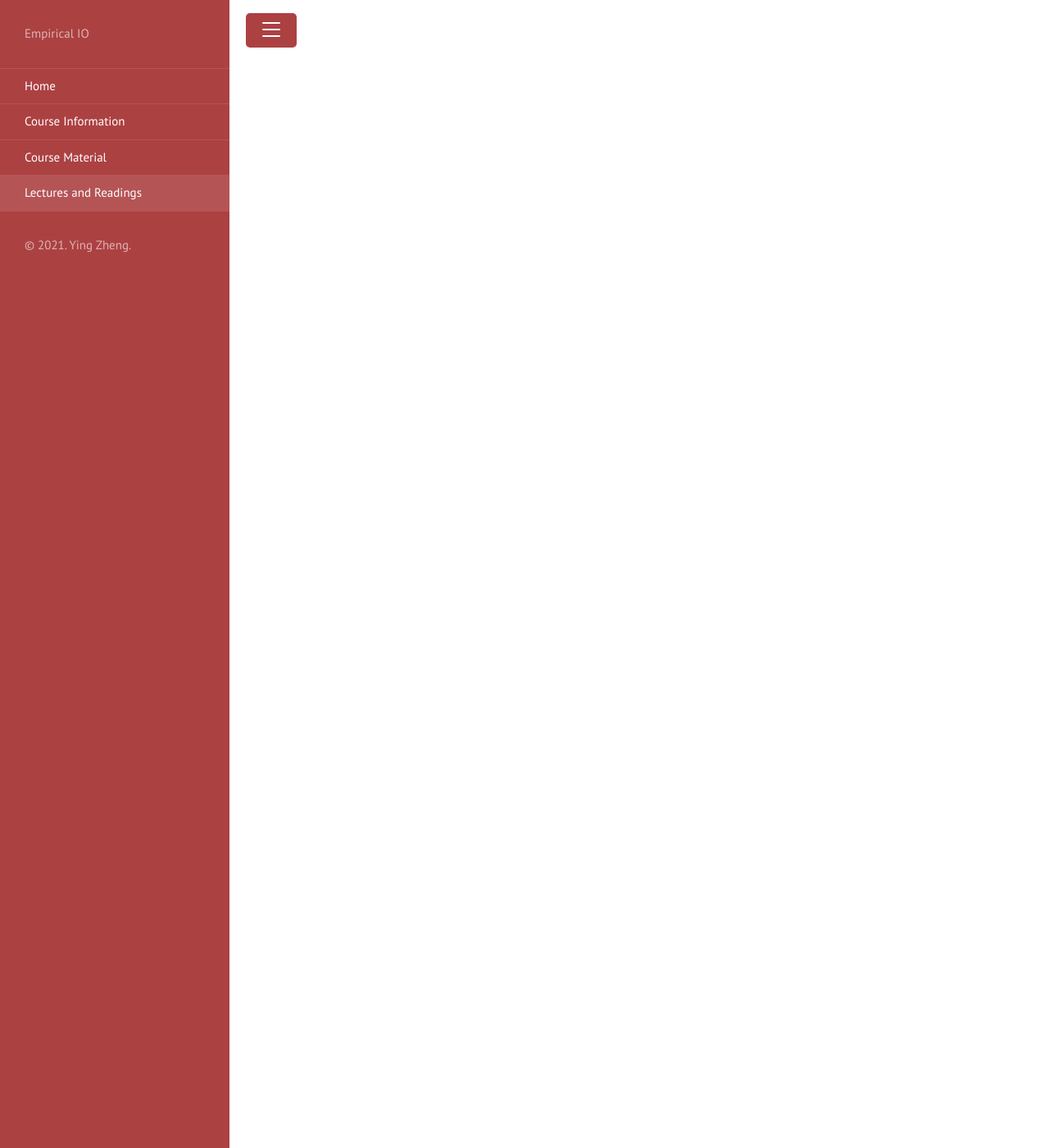
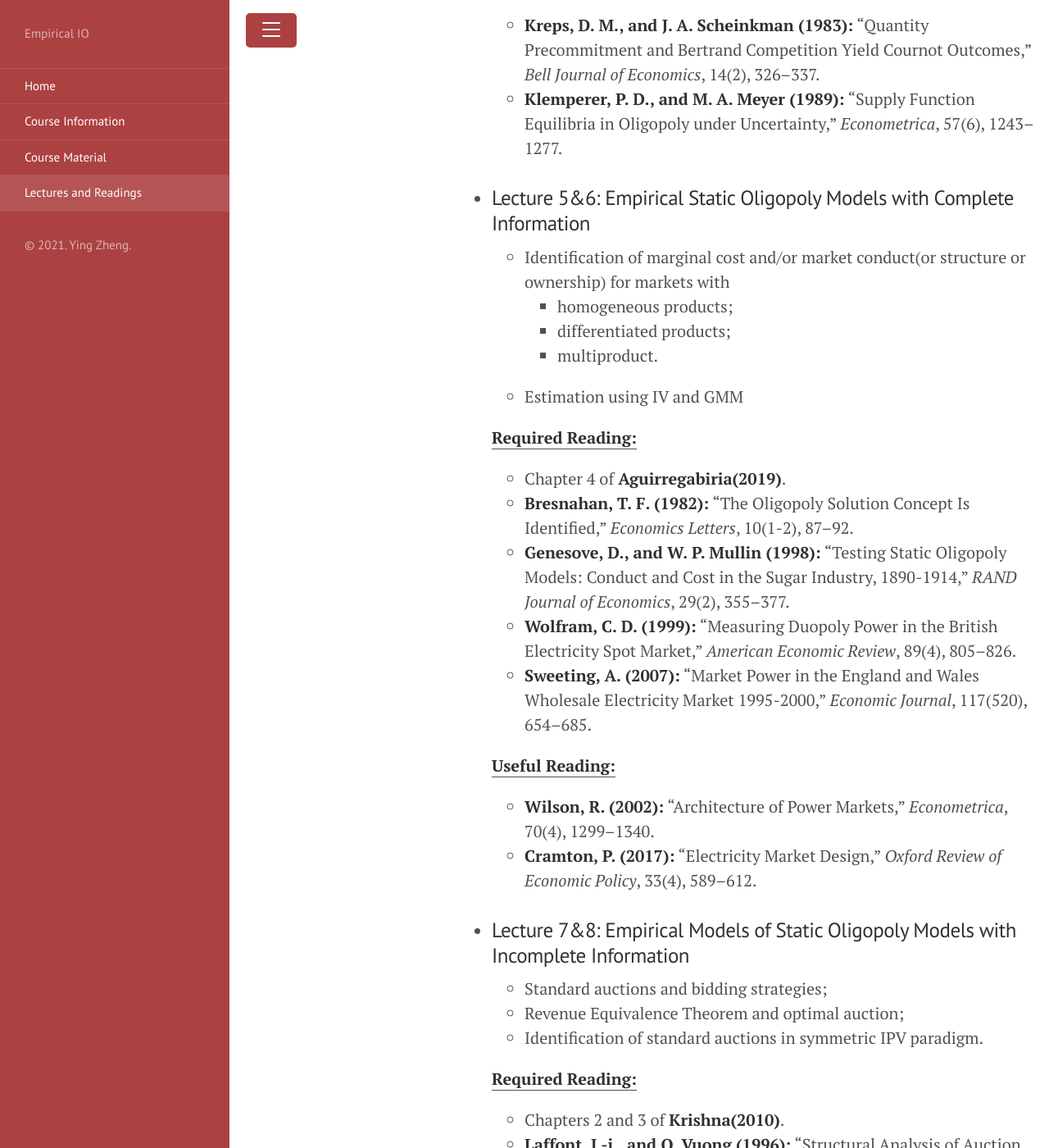
Before and after one commit to yingzheng-econ/Empirical-IO-Course, a Jekyll site: the page built from Lecture_Reading.md, in a window 1280 px wide and 1400 px high, scrolled down 1442 px. Shown: the whole window at 82% size. Built offline with Jekyll 4.4.1, drawn with Linux system fonts in a browser that asks for light colours; some of the changed text lies outside the part shown.

Commit message:
update lecture and reading

```diff
--- a/Lecture_Reading.md
+++ b/Lecture_Reading.md
@@ -8,9 +8,71 @@ order: 3
 - ### Lecture 1: Introduction to (New) Empirical Industrial Organization
     * Economic questions and data in EIO;
     * Examples of structural models in EIO;
-    * Skills required to conduct EIO researches
+    * Skills required to conduct EIO researches.
 
     <span style="border-bottom:1.5px solid">**Required Reading:** </span>
      - **Bresnahan, T. F.(1989):** "Empirical Studies of Industries with Market Power," *Handbook of Industrial Organization*, 2(89), 1011–1057.
      - **Reiss, P. C., and F. A. Wolak (2007):** "Structural Econometric Modeling: Rationales and Examples from Industrial Organization," in *Handbook of Econometrics*, vol. 6, pp. 4277–4415.
-     - Chapter 1 of **Aguirregabiria (2019)**
+     - Chapter 1 of **Aguirregabiria(2019).**
+
+- ### Lecture 2: Review of Game Theory
+
+    * Dominant strategies and rationalizable strategies;
+    * Nash Equilibrium (NE) in static games of complete information;
+    * Bayesian Nash Equilibrium (BNE) in static games of incomplete information;
+    * Subgame Perfect Nash Equilibrium (SPNE) in dynamic games of complete information;
+    * (**Optional**) Perfect Bayesian Equilibrium (PBE) in dynamic games of incomplete information.
+
+    <span style="border-bottom:1.5px solid">**Required Reading:** </span>
+    - Part II in **MWG**(Game Theory, Chapters 7, 8 and 9).
+
+- ### Lecture 3&4: Classical Oligopoly Theory
+
+    * Bertand competition and its variants with asymmetric costs, capacity constraint, uncertain costs; DRS(IRS) technology;
+    * Capacity-then-Bertrand Competition;
+    * Commitment and Stackelberg Model;
+    * (**Optional**) Supply Function Equilibrium (SFE).
+
+    <span style="border-bottom:1.5px solid">**Required Reading:** </span>
+    - Chapter 5 of **Tirole(1988)**.
+    - Chapters 4, 5 and 7 of **Vives(2009)**
+
+    <span style="border-bottom:1.5px solid">**Useful Reading:** </span>
+    - **Kreps, D. M., and J. A. Scheinkman (1983):** “Quantity Precommitment and Bertrand Competition Yield Cournot Outcomes,” *Bell Journal of Economics*, 14(2), 326–337.
+    - **Klemperer, P. D., and M. A. Meyer (1989):** “Supply Function Equilibria in Oligopoly under Uncertainty,” *Econometrica*, 57(6), 1243–1277.
+
+- ### Lecture 5&6: Empirical Static Oligopoly Models with Complete Information
+
+    * Identification of marginal cost and/or market conduct(or structure or ownership) for markets with
+      - homogeneous products;
+      - differentiated products;
+      - multiproduct.
+    * Estimation using IV and GMM
+
+    <span style="border-bottom:1.5px solid">**Required Reading:** </span>
+    - Chapter 4 of **Aguirregabiria(2019)**.
+    - **Bresnahan, T. F. (1982):** “The Oligopoly Solution Concept Is Identified,” *Economics Letters*, 10(1-2), 87–92.
+    - **Genesove, D., and W. P. Mullin (1998):** “Testing Static Oligopoly Models: Conduct and Cost in the Sugar Industry, 1890-1914,” *RAND Journal of Economics*, 29(2), 355–377.
+    - **Wolfram, C. D. (1999):** “Measuring Duopoly Power in the British Electricity Spot Market,” *American Economic Review*, 89(4), 805–826.
+    - **Sweeting, A. (2007):** “Market Power in the England and Wales Wholesale Electricity Market 1995-2000,” *Economic Journal*, 117(520), 654–685.
+
+    <span style="border-bottom:1.5px solid">**Useful Reading:** </span>
+    - **Wilson, R. (2002):** “Architecture of Power Markets,” *Econometrica*, 70(4), 1299–1340.
+    - **Cramton, P. (2017):** “Electricity Market Design,” *Oxford Review of Economic Policy*, 33(4), 589–612.
+
+- ### Lecture 7&8: Empirical Models of Static Oligopoly Models with Incomplete Information
+
+    * Standard auctions and bidding strategies;
+    * Revenue Equivalence Theorem and optimal auction;
+    * Identification of standard auctions in symmetric IPV paradigm.
+
+    <span style="border-bottom:1.5px solid">**Required Reading:** </span>
+    - Chapters 2 and 3 of **Krishna(2010)**.
+    - **Laffont, J.-j., and Q. Vuong (1996):** “Structural Analysis of Auction Data,” *American Economic Review*, 86(2), 414–420.
+    - **Guerre, E., I. Perrigne, and Q. Vuong (2000):** “Optimal Nonparametric Estimation of First-price Auctions,” *Econometrica*, 68(3), 525–574.
+    - **Wolak, F. A. (2003):** “Measuring Unilateral Market Power in Wholesale Electricity Markets: The California Market, 1998-2000,” *American Economic Review*, 93(2), 425–430.
+    - **Hortaçsu, A., and S. L. Puller (2008):** “Understanding Strategic Bidding in Multi-Unit Auctions: A Case Study of the Texas Electricity Spot Market,” *RAND Journal of Economics*, 39(1), 86–114.
+
+- ### Lecture 9&10: Empirical Models of Two-Stage Oligopoly Models
+
+- ### Lecture 11&12: Multiunit Auctions: Uniform or Discriminatory
```
